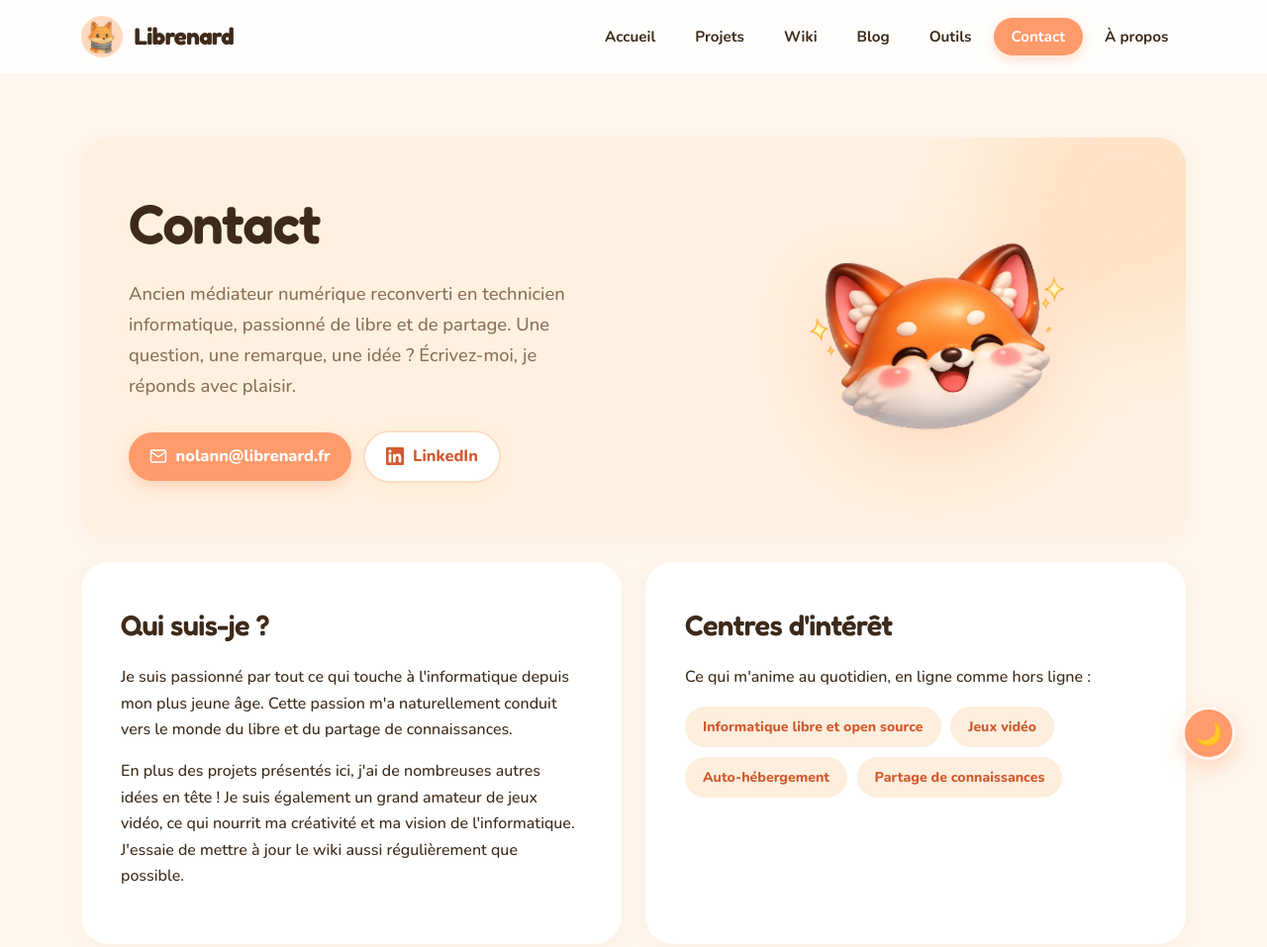
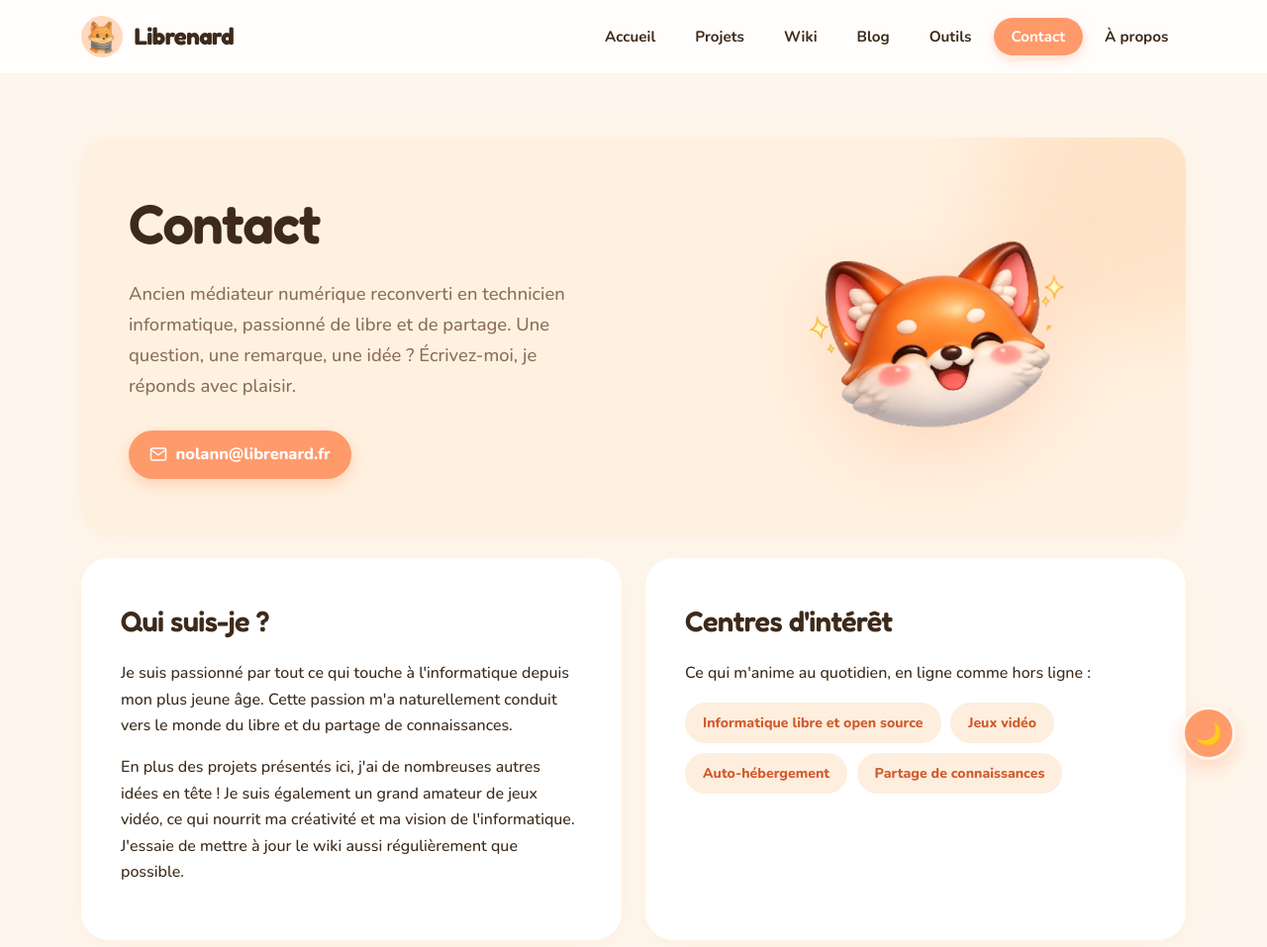
Before and after one commit to Ronnarrdd/Librenard, a website: page contact.html in a window 1280 px wide. Shown: the top 957 px of the page at 99% size. Drawn offline with Linux system fonts and the light colour scheme.

```diff
--- a/contact.html
+++ b/contact.html
@@ -78,12 +78,6 @@
                         </svg>
                         nolann@librenard.fr
                     </a>
-                    <a href="https://www.linkedin.com/in/nolann-orofino/" class="contact-linkedin" target="_blank" rel="noopener noreferrer" aria-label="Voir mon profil LinkedIn">
-                        <svg xmlns="http://www.w3.org/2000/svg" width="18" height="18" viewBox="0 0 24 24" fill="currentColor" aria-hidden="true">
-                            <path d="M20.45 20.45h-3.55v-5.57c0-1.33-.03-3.04-1.85-3.04-1.85 0-2.14 1.45-2.14 2.94v5.67H9.36V9h3.41v1.56h.05c.47-.9 1.63-1.85 3.36-1.85 3.6 0 4.27 2.37 4.27 5.46v6.28zM5.34 7.43a2.06 2.06 0 1 1 0-4.12 2.06 2.06 0 0 1 0 4.12zM7.12 20.45H3.56V9h3.56v11.45zM22.22 0H1.77C.79 0 0 .77 0 1.72v20.55C0 23.23.79 24 1.77 24h20.45c.98 0 1.78-.77 1.78-1.73V1.72C24 .77 23.2 0 22.22 0z" />
-                        </svg>
-                        LinkedIn
-                    </a>
                 </div>
             </div>
             <div class="hero-illustration">
--- a/css/pages.css
+++ b/css/pages.css
@@ -6,8 +6,7 @@
     align-items: center;
 }
 
-.contact-email,
-.contact-linkedin {
+.contact-email {
     font-family: 'Nunito', sans-serif;
     font-weight: 800;
     font-size: 1.02rem;
@@ -30,26 +29,6 @@
     transform: translateY(-2px);
     box-shadow: 0 10px 22px rgba(255, 154, 107, 0.5);
     background: var(--accent-strong);
-}
-
-.contact-linkedin {
-    color: var(--accent-deep);
-    background: var(--bg-card);
-    border: 2px solid var(--accent-soft);
-    box-shadow: var(--card-shadow);
-}
-
-.contact-linkedin:hover {
-    transform: translateY(-2px);
-    color: #fff;
-    background: #0a66c2; /* couleur officielle LinkedIn, reservee au hover pour rester dans la palette du site */
-    border-color: #0a66c2;
-    box-shadow: 0 10px 22px rgba(10, 102, 194, 0.35);
-}
-
-.dark-mode .contact-linkedin {
-    background: var(--bg-card);
-    border-color: var(--accent-soft);
 }
 
 /* ============ HERO DE PAGE (a-propos, contact) ============ */
```
